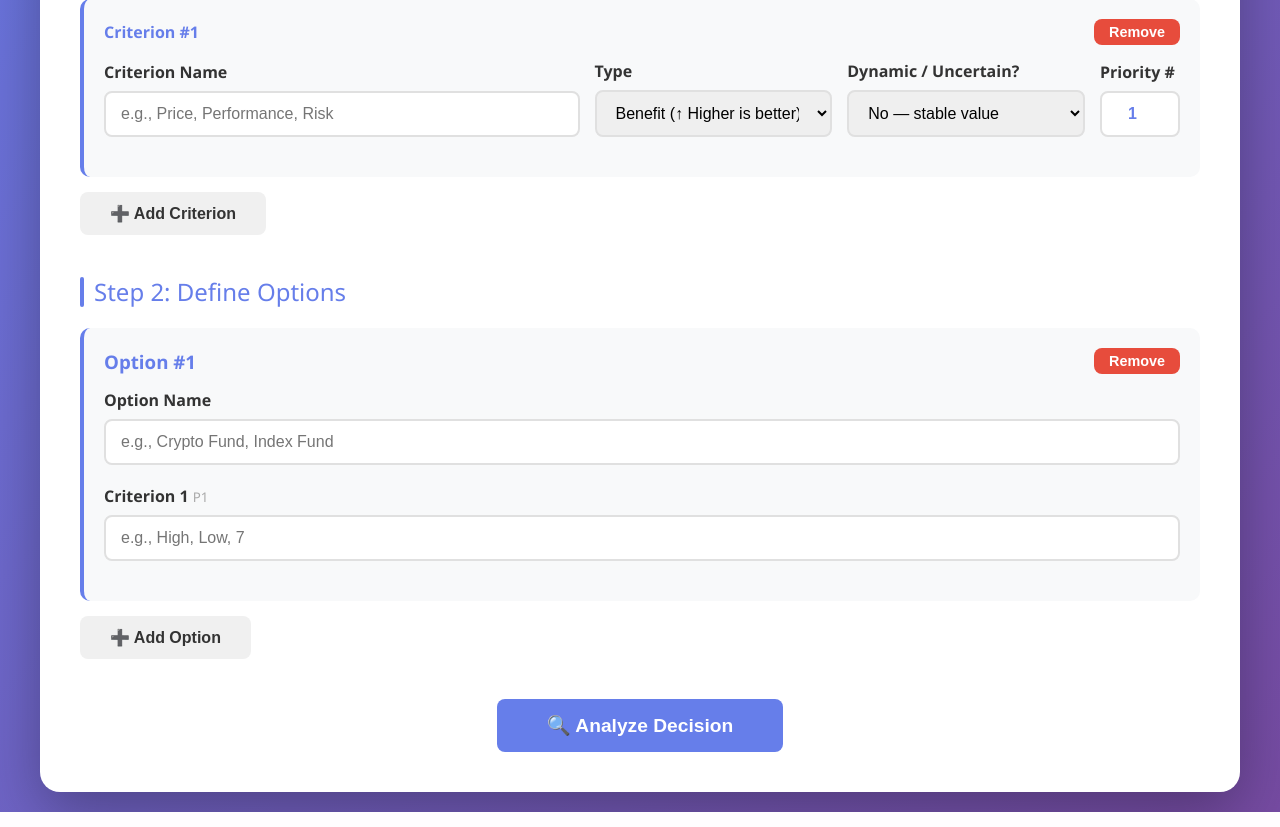
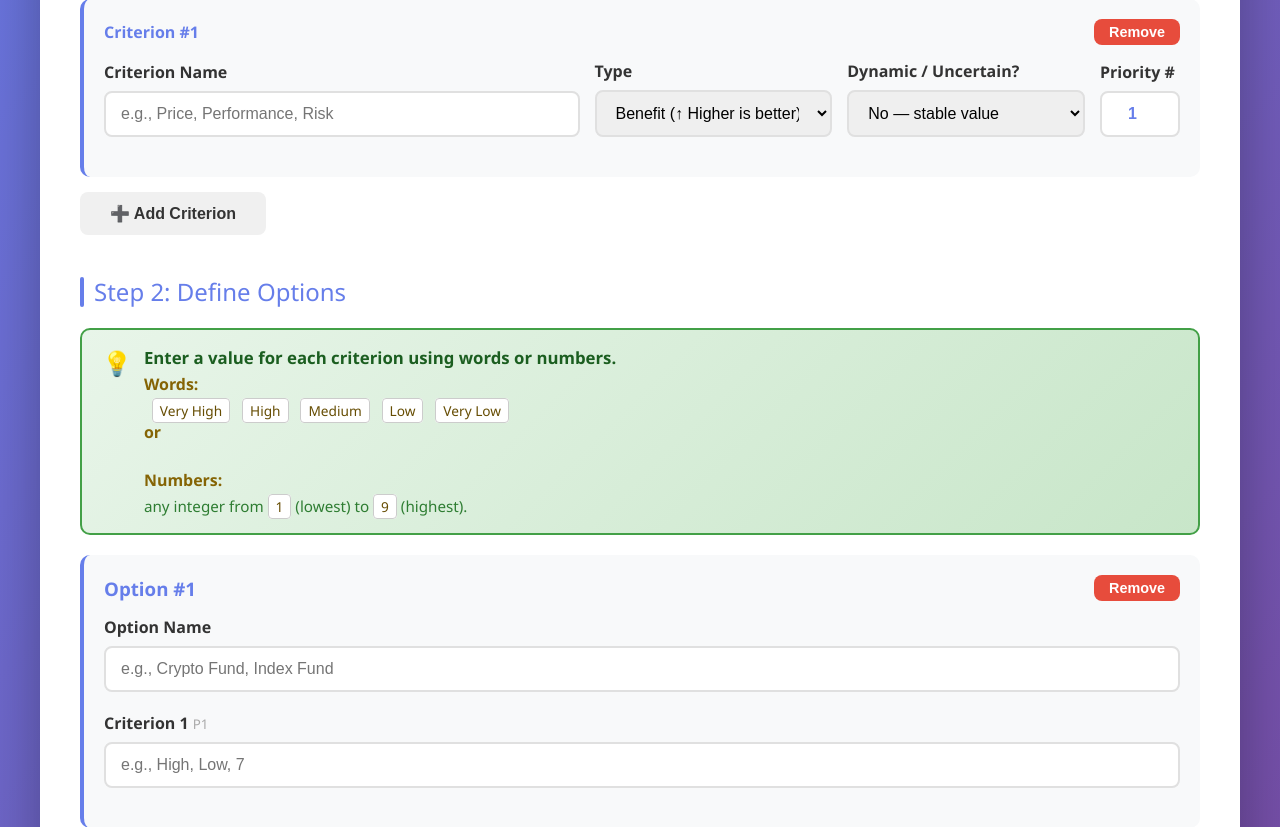
Before and after one commit to ATHULYAL/dec_campanion_host, a Flask app: page / in a window 1280 px wide. Shown: the part 574-1401 px from the top of the page. Run offline with Flask 3, Linux system fonts and the light colour scheme.

Commit message:
Enhance Step 2 with priority banner and instructions
Added a priority banner with instructions for entering values for criteria.

```diff
--- a/templates/index.html
+++ b/templates/index.html
@@ -229,6 +229,28 @@
 
         <div class="section">
           <div class="section-title">Step 2: Define Options</div>
+
+          <div class="priority-banner" style="background: linear-gradient(135deg, #e8f5e9, #c8e6c9); border-color: #43a047;">
+            <div class="icon">💡</div>
+            <div class="text">
+              <strong style="color: #1b5e20;">Enter a value for each criterion using words or numbers.</strong>
+              <span style="color: #2e7d32;">
+                <strong>Words:</strong> &nbsp;
+                <span style="background:#fff;border:1px solid #ccc;border-radius:4px;padding:2px 7px;font-size:0.9em;">Very High</span> &nbsp;
+                <span style="background:#fff;border:1px solid #ccc;border-radius:4px;padding:2px 7px;font-size:0.9em;">High</span> &nbsp;
+                <span style="background:#fff;border:1px solid #ccc;border-radius:4px;padding:2px 7px;font-size:0.9em;">Medium</span> &nbsp;
+                <span style="background:#fff;border:1px solid #ccc;border-radius:4px;padding:2px 7px;font-size:0.9em;">Low</span> &nbsp;
+                <span style="background:#fff;border:1px solid #ccc;border-radius:4px;padding:2px 7px;font-size:0.9em;">Very Low</span>
+                &nbsp;&nbsp;<strong>or</strong>&nbsp;&nbsp;
+                <strong>Numbers:</strong> any integer from
+                <span style="background:#fff;border:1px solid #ccc;border-radius:4px;padding:2px 7px;font-size:0.9em;">1</span>
+                (lowest) to
+                <span style="background:#fff;border:1px solid #ccc;border-radius:4px;padding:2px 7px;font-size:0.9em;">9</span>
+                (highest).
+              </span>
+            </div>
+          </div>
+
           <div id="options-list" class="options-list"></div>
           <button class="btn btn-secondary add-btn" onclick="addOption()">➕ Add Option</button>
         </div>
```
